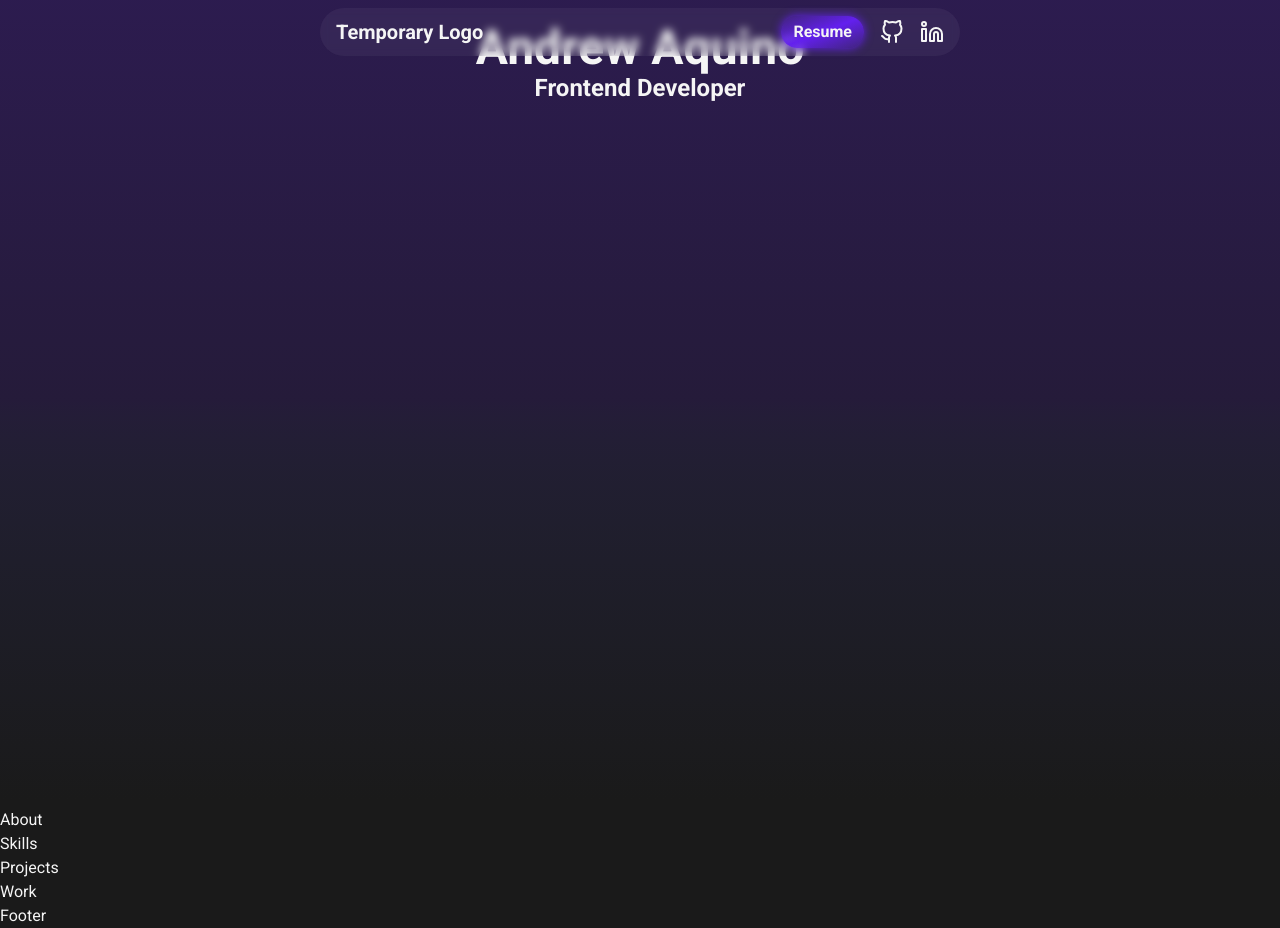
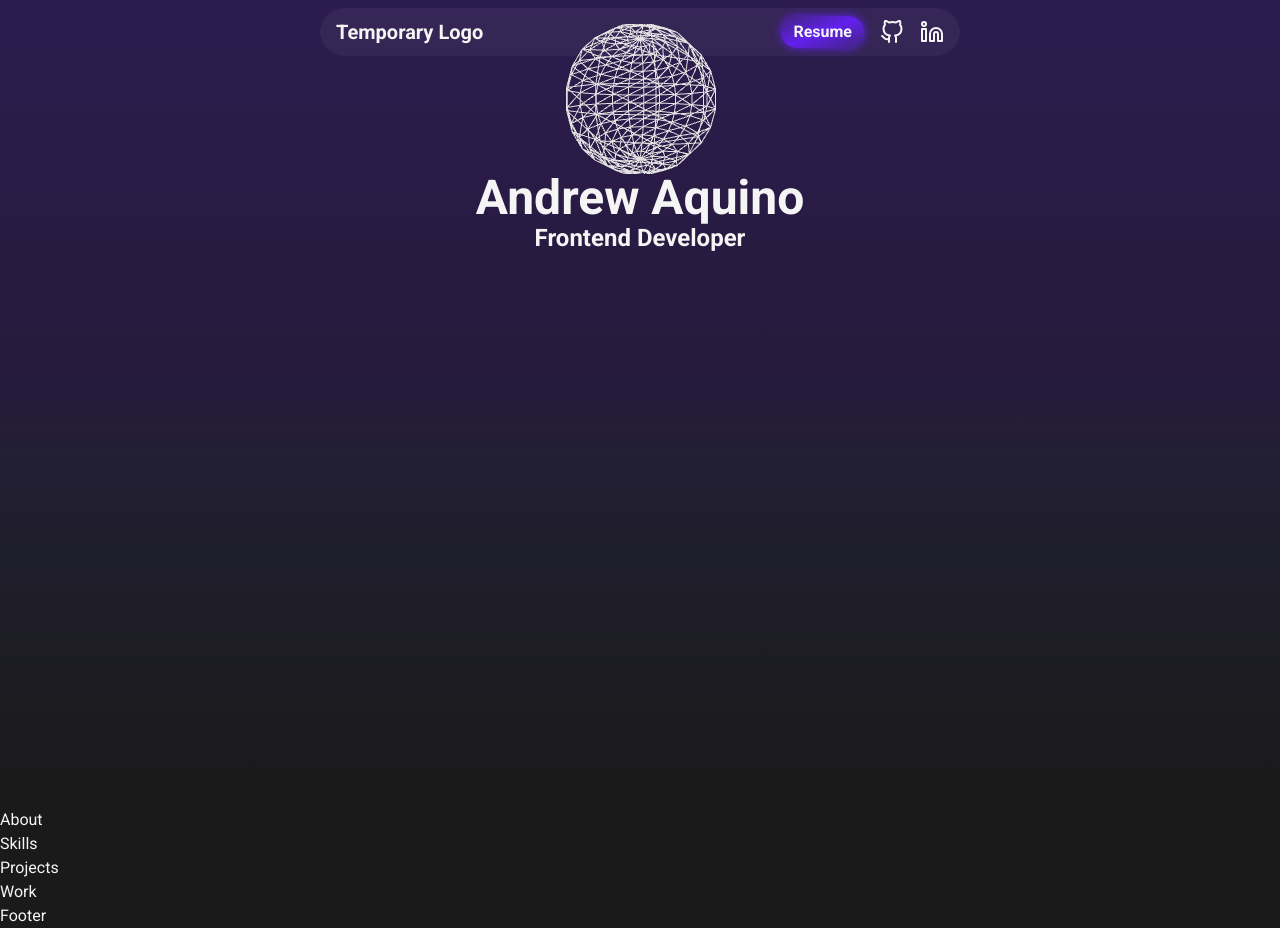
Before and after one commit to AndrewGlennAquino/personal-website-v2, a React (Vite) app: page / in a window 1280 px wide. Built offline with nearby package versions, Linux system fonts and the light colour scheme.

Commit message:
Add Sun component

```diff
--- a/src/components/hero/Hero.tsx
+++ b/src/components/hero/Hero.tsx
@@ -14,6 +14,7 @@ const Hero = () => {
 
       {/* Hero container */}
       <div className="container mp-default">
+        <Sun />
 
         {/* Hero text container */}
         <div className="flex flex-col justify-center items-center">
```
